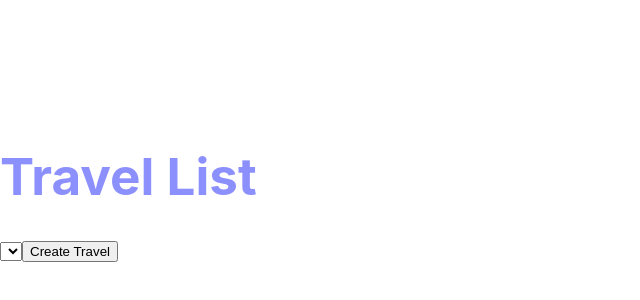
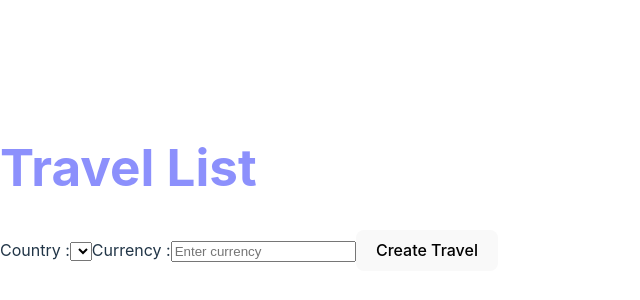
Before and after one commit to out3/travel-manager-app, a React (Vite) app: page / in a window 1280 px wide. Shown: the part 204-504 px from the top of the page, without its empty margins (0-640 px from the left). Built offline with nearby package versions, Linux system fonts and the light colour scheme.

Commit message:
Added currency (as string) on interfaces, create_travel command and user's form

```diff
--- a/src/components/TravelManager/TravelManager.tsx
+++ b/src/components/TravelManager/TravelManager.tsx
@@ -7,6 +7,7 @@ import {useEffect, useState} from 'react';
 interface Travel {
     rowid: bigint,
     country: Country,
+    currency: string
 }
 
 interface Country {
@@ -19,8 +20,9 @@ function TravelManager() {
     const [travels, setTravels] = useState<Travel[]>([]);
     // List of countries available for dropdown
     const [countries, setCountries] = useState<Country[]>([]);
-    // Country used to create a new travel
-    const [travelToAdd, setTravelToAdd] = useState<String>("")
+    // Variables used to create a new travel
+    const [newCountry, setNewCountry] = useState<string>("");
+    const [newCurrency, setNewCurrency] = useState<string>("");
 
     useEffect(() => {
         fetchTravels();
@@ -29,15 +31,15 @@ function TravelManager() {
 
     function fetchTravels(): void {
         (invoke('get_travels') as Promise<Travel[]>)
-            .then((data: Travel[]) => {
-                setTravels(data);
-                console.log(data);
-            })
+            .then((data: Travel[]) => {setTravels(data)})
             .catch((err: string) => console.error(err));
     }
 
     function createTravel(): void {
-        (invoke('create_travel', {country: travelToAdd}) as Promise<Travel>)
+        (invoke('create_travel', {
+            country: newCountry,
+            currency: newCurrency
+        }) as Promise<Travel>)
             .then(() => fetchTravels())
             .catch((err: string) => console.error(err))
     }
@@ -46,7 +48,7 @@ function TravelManager() {
         (invoke('get_countries') as Promise<Country[]>)
             .then((data: Country[]) => {
                 setCountries(data);
-                setTravelToAdd(data[0].code);
+                setNewCountry(data[0].code);
             })
             .catch((err: string) => console.error(err));
     }
@@ -55,22 +57,34 @@ function TravelManager() {
         <>
             <h1>Travel List</h1>
             <div>
+                <form onSubmit={createTravel}>
+                    <label>
+                        Country :
                         <select
-                    onChange={event => setTravelToAdd(event.target.value)}
+                            onChange={e => setNewCountry(e.target.value)}
                         >
                             {countries.map((country) => (
                                 <option key={country.code} value={country.code}>{country.name}</option>
                             ))}
                         </select>
+                    </label>
+                    <label>
+                        Currency :
                         <input
-                    type="button"
-                    value="Create Travel"
-                    onClick={createTravel}
+                            type="text"
+                            placeholder="Enter currency"
+                            defaultValue={newCurrency}
+                            onChange={(e) => setNewCurrency(e.target.value)}
                         />
+                    </label>
+                    <button type="submit">
+                        Create Travel
+                    </button>
+                </form>
             </div>
             <ul>
                 {travels.map((travel: Travel) => (
-                    <li key={travel.rowid}>{travel.country.name}</li>
+                    <li key={travel.rowid}>{travel.country.name} ({travel.currency})</li>
                 ))}
             </ul>
         </>
```
Also changed, not shown: 1 other file (tests, documents, lock files or other folders). Lines whose indentation alone changed are shown as unchanged.
